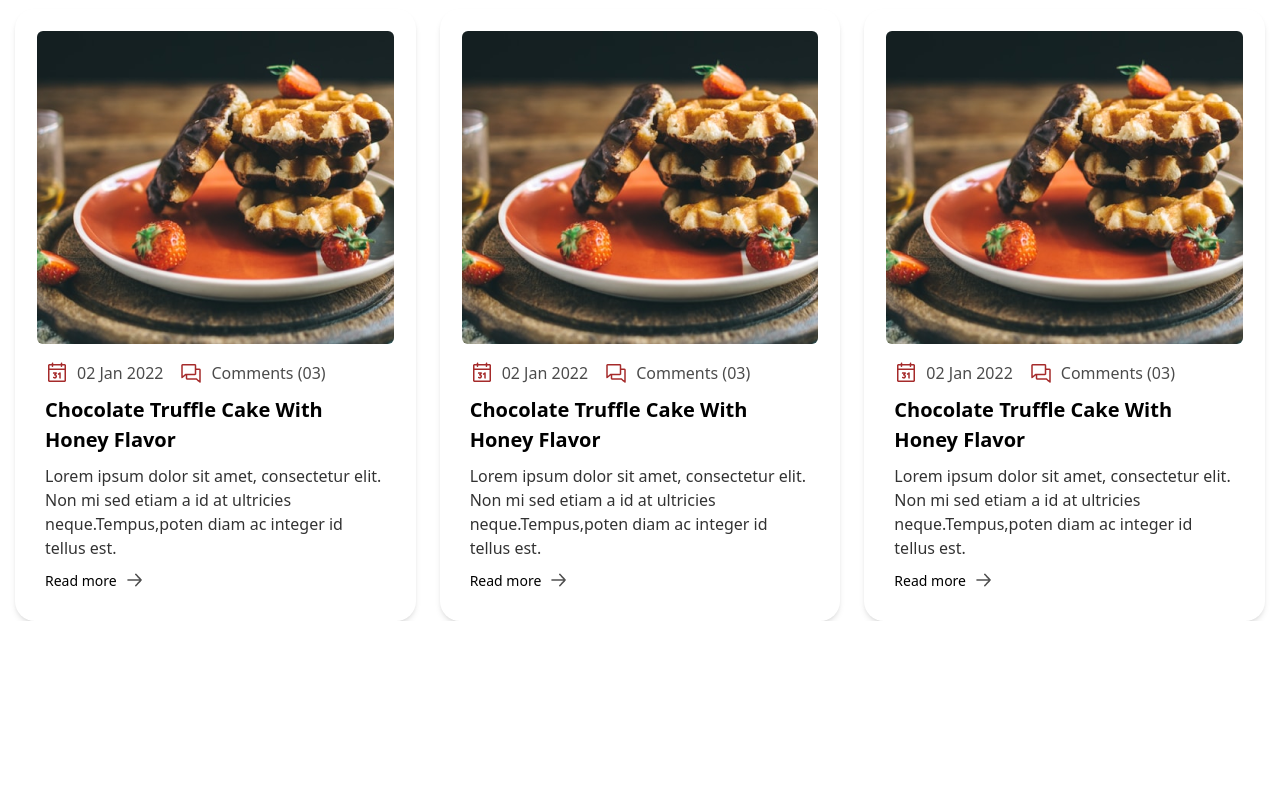
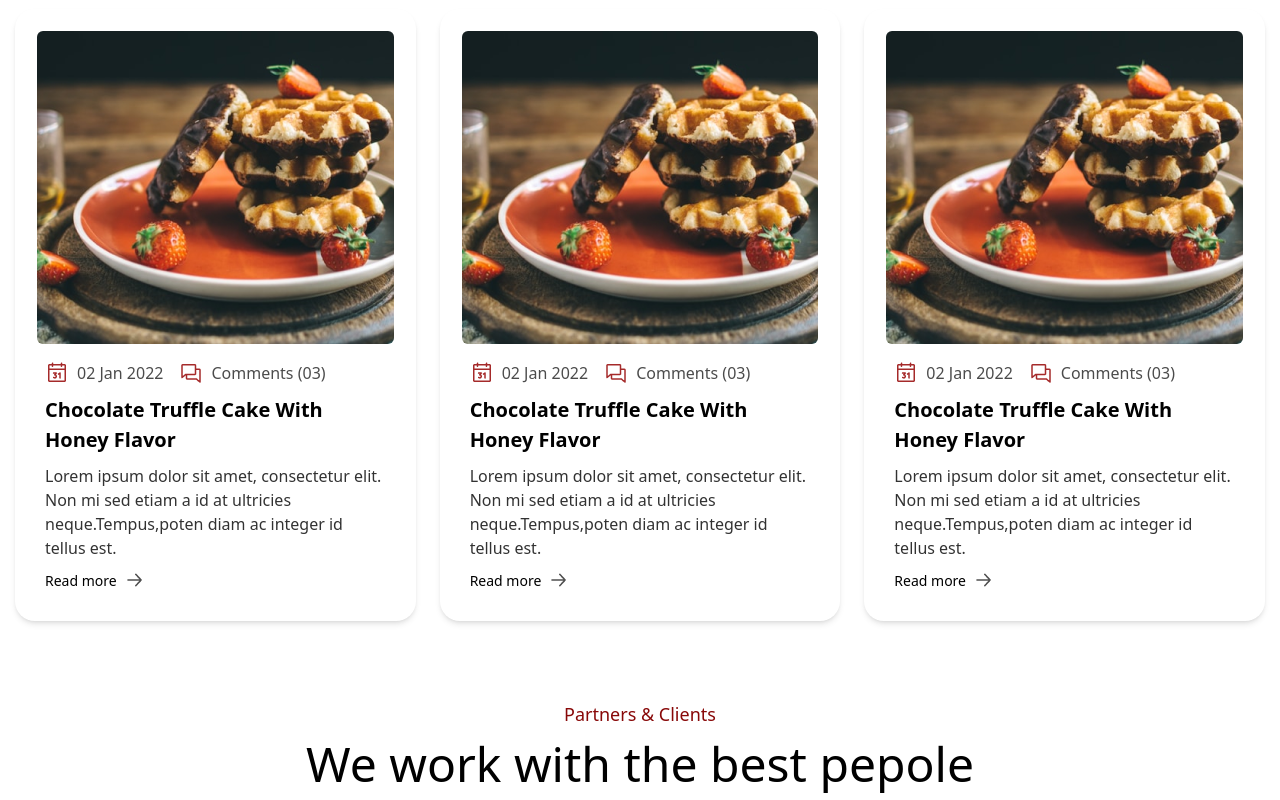
Before and after one commit to AbidHasanPiash/assessment-for-antopolis, a Next.js app: page / in a window 1280 px wide. Shown: the part 5828-6628 px from the top of the page. Before the commit the page ends 6449 px from the top, so only its background shows below. Built offline with nearby package versions, Linux system fonts and the light colour scheme.

Commit message:
ADDED: client section init

```diff
--- a/app/page.js
+++ b/app/page.js
@@ -6,6 +6,7 @@ import CustomerReview from "@/components/section/CustomerReview";
 import Team from "@/components/section/Team";
 import HowItWork from "@/components/section/HowItWork";
 import Blog from "@/components/section/Blog";
+import Client from "@/components/section/Client";
 
 export default function Home() {
     return (
@@ -20,6 +21,7 @@ export default function Home() {
             </div>
             <HowItWork/>
             <Blog/>
+            <Client/>
         </main>
     );
 }
--- /dev/null
+++ b/components/section/Client.jsx
@@ -0,0 +1,10 @@
+import React from 'react'
+
+export default function Client() {
+  return (
+    <section className='max-w-7xl mx-auto px-[15px]'>
+        <p className='text-center text-[18px] md:text-[18px] text-primary'>Partners & Clients</p>
+        <h1 className='text-center text-[30px] md:text-[48px]'>We work with the best pepole</h1>
+    </section>
+  )
+}
```
